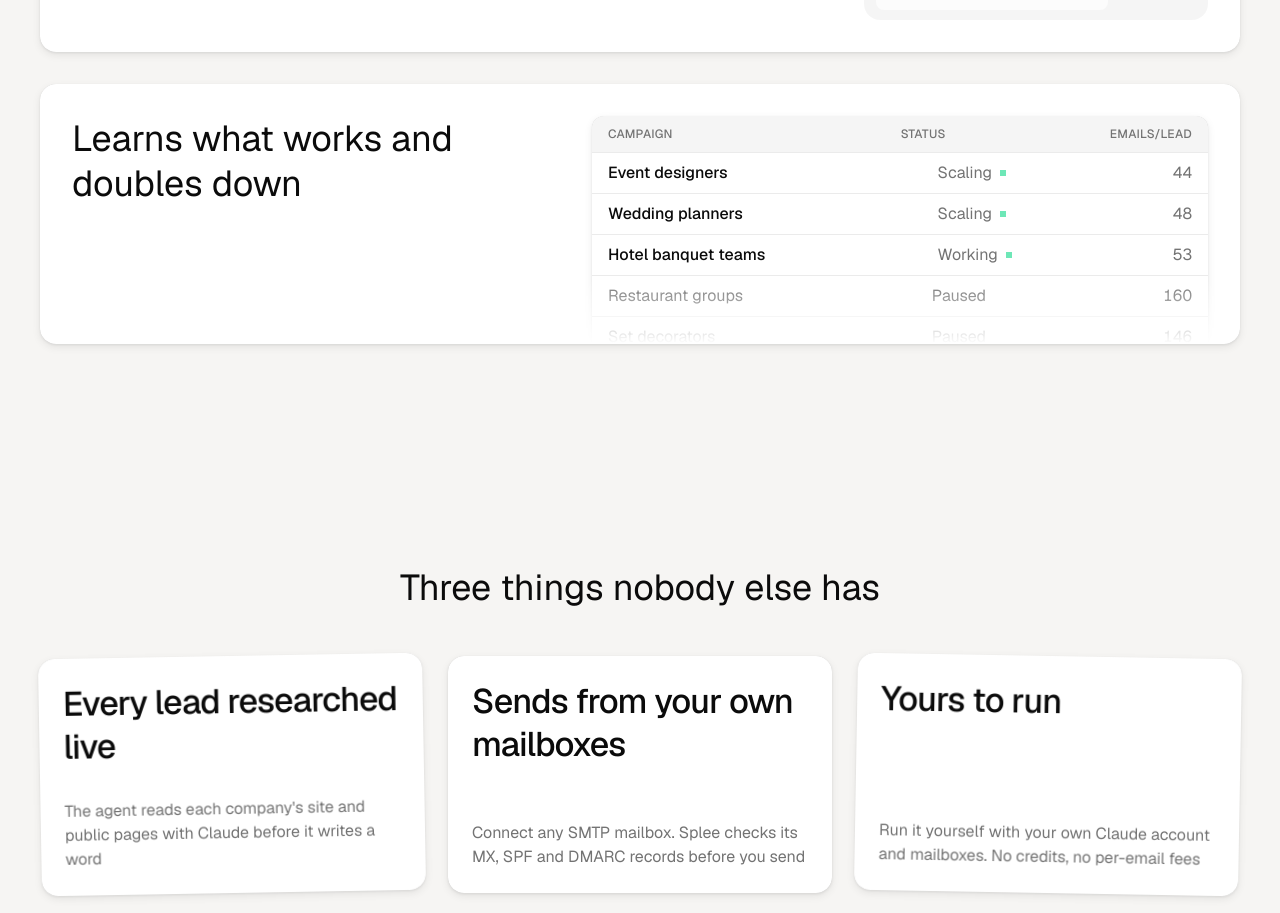
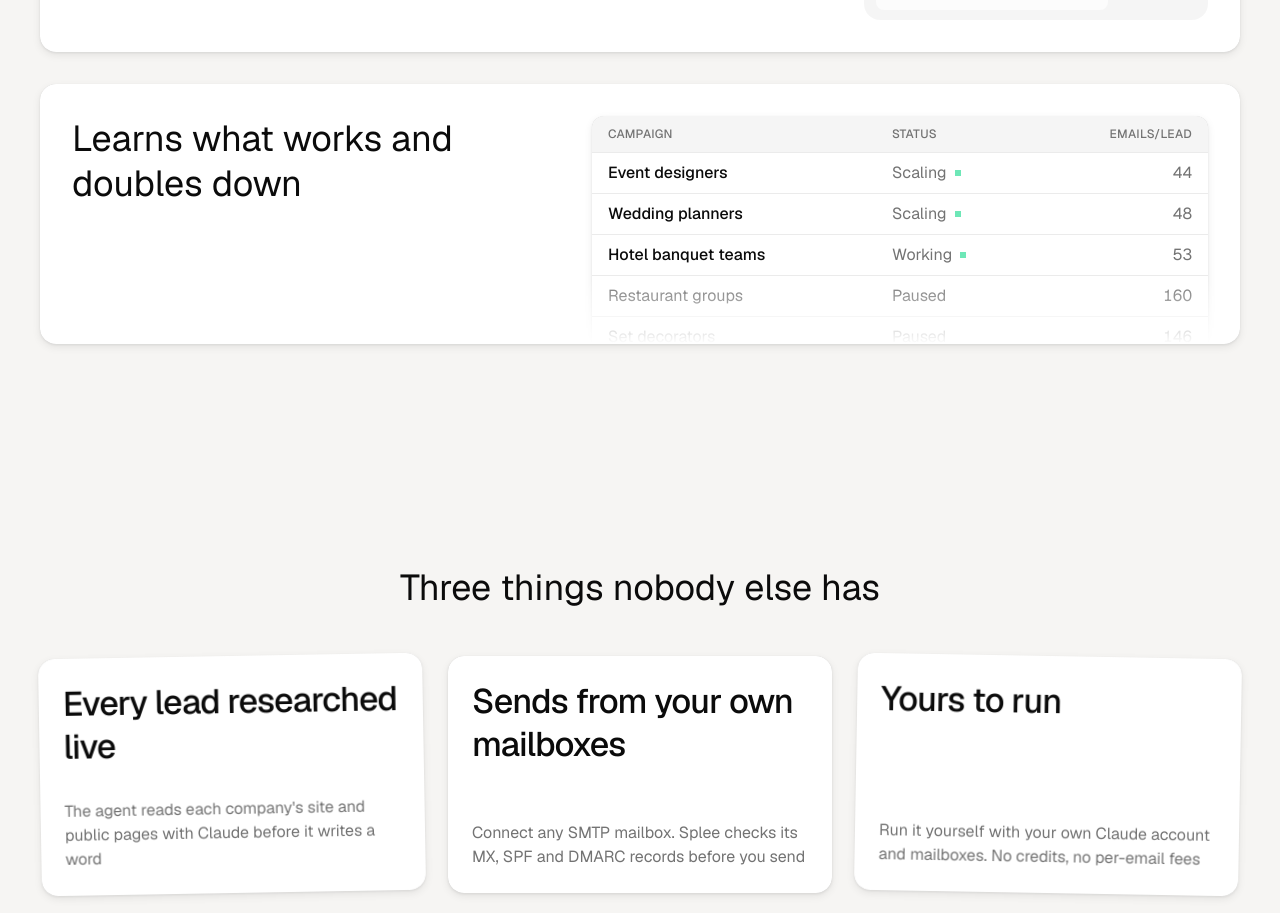
Before and after one commit to Iweisc/splee, a Next.js app in the folder frontend/: page / in a window 1280 px wide. Shown: the part 2346-3259 px from the top of the page. Built offline with nearby package versions, Linux system fonts and the light colour scheme; no server answers.

Commit message:
fix: line up the home page's demo campaign table on every screen (#38)

```diff
--- a/frontend/src/components/marketing/pipeline.tsx
+++ b/frontend/src/components/marketing/pipeline.tsx
@@ -216,17 +216,23 @@ function Chat() {
 
 function ResultsTable() {
   return (
-    <div className="overflow-hidden rounded-xl shadow-plaque">
-      <div className="grid grid-cols-[1.4fr_1fr_auto] bg-accent px-4 py-2.5 text-xs font-medium tracking-wide text-muted-foreground uppercase">
+    // Rows are subgrids of one grid, so the header and every row share the same column widths.
+    // On phones, Status hugs its content and the last header breaks after the slash, so names get the room.
+    <div className="grid grid-cols-[minmax(0,1fr)_auto_min-content] gap-x-3 sm:grid-cols-[minmax(0,1.4fr)_1fr_auto] overflow-hidden rounded-xl shadow-plaque">
+      <div className="col-span-3 grid grid-cols-subgrid bg-accent px-4 py-2.5 text-xs font-medium tracking-wide text-muted-foreground uppercase">
         <span>Campaign</span>
         <span>Status</span>
-        <span>Emails/lead</span>
+        <span className="text-right">
+          Emails/
+          <wbr />
+          lead
+        </span>
       </div>
       {results.map((r) => {
         const paused = r.status === "Paused";
         return (
-          <div key={r.name} className={cn("grid grid-cols-[1.4fr_1fr_auto] border-t border-border px-4 py-2", paused && "text-muted-foreground")}>
-            <span className={cn(!paused && "font-medium")}>{r.name}</span>
+          <div key={r.name} className={cn("col-span-3 grid grid-cols-subgrid border-t border-border px-4 py-2", paused && "text-muted-foreground")}>
+            <span className={cn("truncate", !paused && "font-medium")}>{r.name}</span>
             <span className="flex items-center gap-2 text-muted-foreground">
               {r.status}
               {!paused && <span className="size-1.5 bg-brand-300" />}
```
